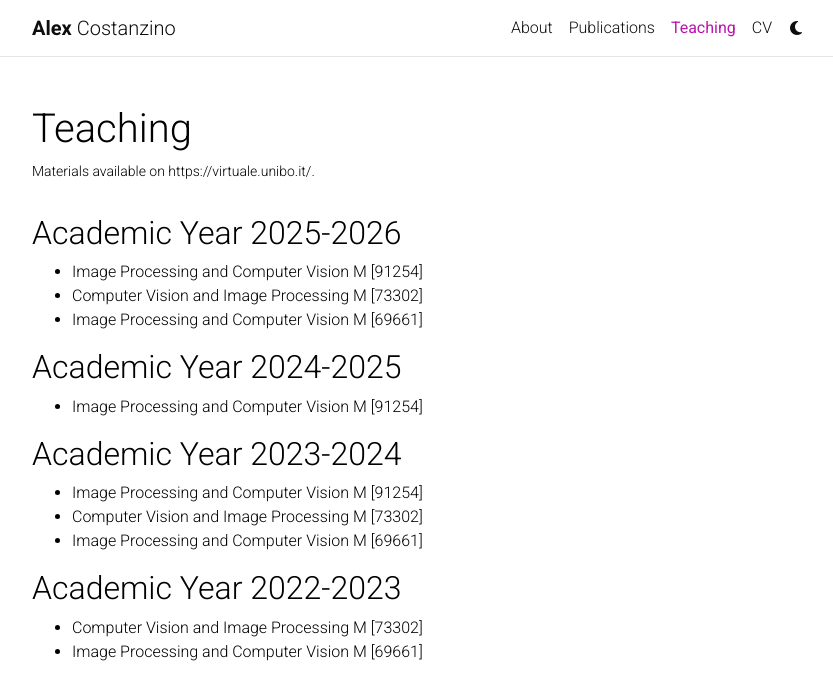
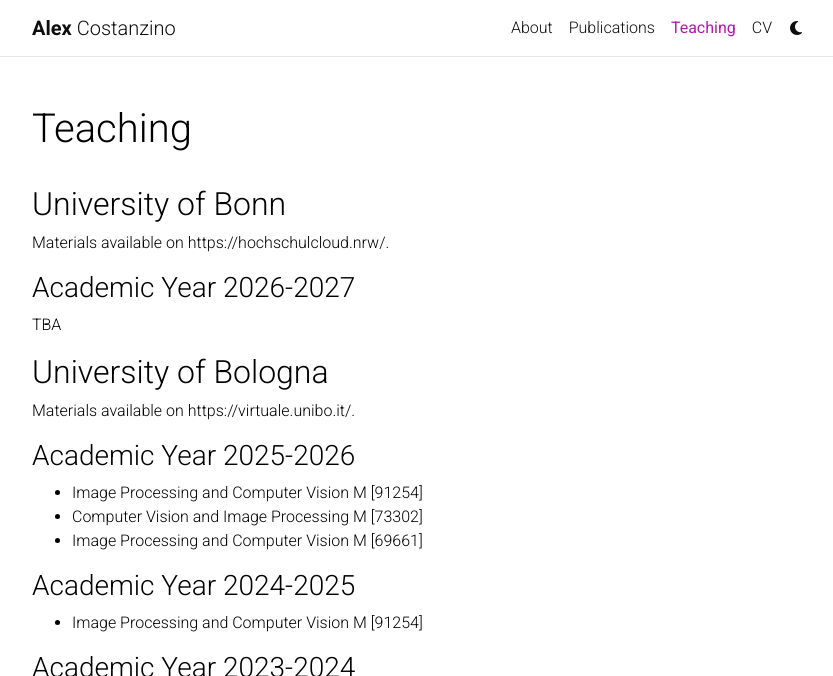
Before and after one commit to alex-costanzino/alex-costanzino.github.io, a Jekyll site: the page built from _pages/teaching.md, in a window 1280 px wide and 1056 px high, cut to the strip 0-676 px from the top of the window. Shown: the whole strip, without its empty margins (223-1056 px from the left). Built offline with Jekyll 4.4.1, drawn with Linux system fonts in a browser that asks for light colours; comment, search, counter and statistics services are not loaded; a style sheet for code colours, icons or effects is not loaded.

Commit message:
update teaching

```diff
--- a/_pages/teaching.md
+++ b/_pages/teaching.md
@@ -2,28 +2,40 @@
 layout: page
 permalink: /teaching/
 title: Teaching
-description: Materials available on https://virtuale.unibo.it/.
+description:
 nav: true
 nav_order: 2
 ---
 
-## Academic Year 2025-2026
+## University of Bonn
+
+Materials available on https://hochschulcloud.nrw/.
+
+### Academic Year 2026-2027
+
+TBA
+
+## University of Bologna
+
+Materials available on https://virtuale.unibo.it/.
+
+### Academic Year 2025-2026
 
 * Image Processing and Computer Vision M [91254]
 * Computer Vision and Image Processing M [73302]
 * Image Processing and Computer Vision M [69661]
 
-## Academic Year 2024-2025
+### Academic Year 2024-2025
 
 * Image Processing and Computer Vision M [91254]
 
-## Academic Year 2023-2024
+### Academic Year 2023-2024
 
 * Image Processing and Computer Vision M [91254]
 * Computer Vision and Image Processing M [73302]
 * Image Processing and Computer Vision M [69661]
 
-## Academic Year 2022-2023
+### Academic Year 2022-2023
 
 * Computer Vision and Image Processing M [73302]
 * Image Processing and Computer Vision M [69661]
```
